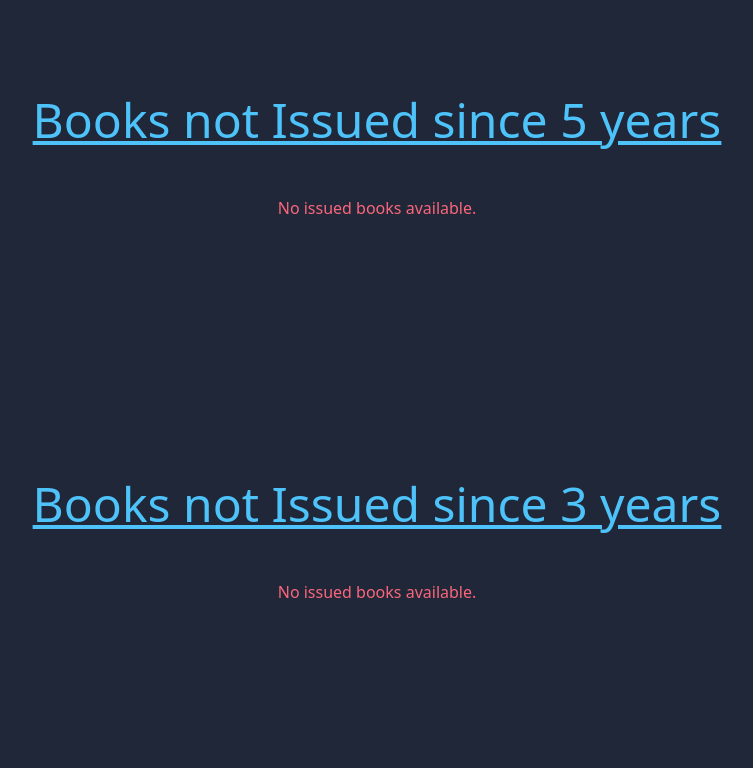
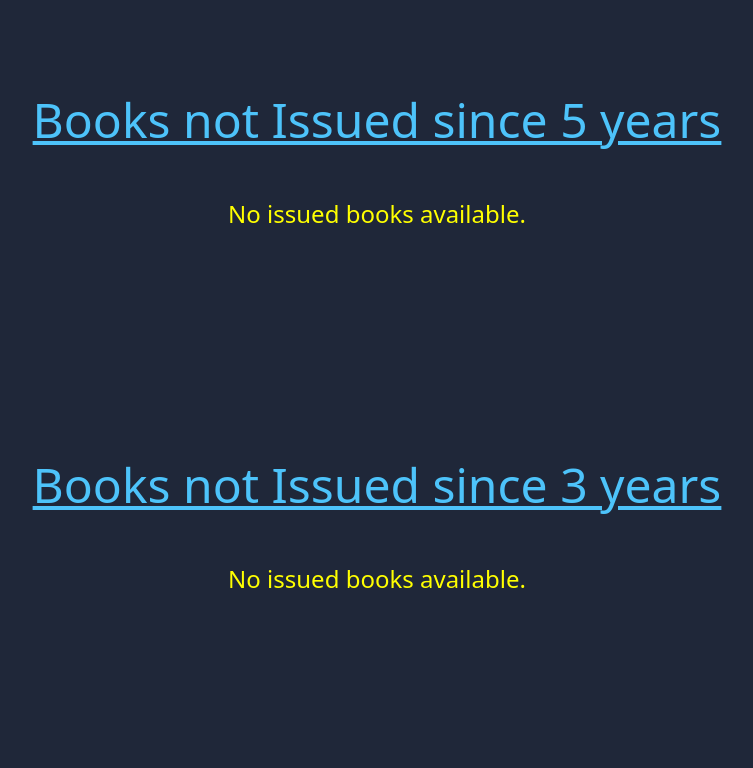
Before and after one commit to UtsavMehta1902/LibInfoSystem, a Django app: page /staff/issue_statistics/ in a window 1280 px wide. Shown: the part 59-827 px from the top of the page, without its empty margins (263-1016 px from the left). After the commit the page ends 647 px from the top, so only its background shows below. Run offline with Django 3.2, Linux system fonts and the light colour scheme; a user stored in the database is signed in; data comes from the database, SQL or seed files in the repository; both versions use the stored data as it was after the commit; some libraries are stand-ins or nearby versions.

Commit message:
Change css of different pages.

```diff
--- a/LIS/member/templates/member/view_issue_history.html
+++ b/LIS/member/templates/member/view_issue_history.html
@@ -116,6 +116,10 @@
       font-family: 'Segoe UI', Tahoma, Geneva, Verdana, sans-serif;
     }
 
+    h4{
+      color: yellow;
+    }
+
     @media (max-width: 800px) {
       .container td:nth-child(4),
       .container th:nth-child(4) {
--- a/LIS/member/templates/member/view_issued_books.html
+++ b/LIS/member/templates/member/view_issued_books.html
@@ -111,6 +111,10 @@
       font-family: 'Segoe UI', Tahoma, Geneva, Verdana, sans-serif;
     }
 
+    h4{
+      color: yellow;
+    }
+
     @media (max-width: 800px) {
       .container td:nth-child(4),
       .container th:nth-child(4) {
--- a/LIS/member/templates/member/view_reminders.html
+++ b/LIS/member/templates/member/view_reminders.html
@@ -107,6 +107,10 @@
       font-family: 'Segoe UI', Tahoma, Geneva, Verdana, sans-serif;
     }
 
+    h4{
+      color: yellow;
+    }
+
     @media (max-width: 800px) {
       .container td:nth-child(4),
       .container th:nth-child(4) {
@@ -118,7 +122,7 @@
 <div class="container mt-4">
     <h1 class="text-center page-title"><strong>Reminders</strong></h1>
     {% if reminders|length == 0 %}
-        <h3 class="text-center">No current reminders!</h3>
+        <h4 class="text-center">No current reminders!</h4>
     {% else %}
     <table class="table table-hover" id="example">
         <thead>
--- a/LIS/staff/templates/staff/book_issue_statistics.html
+++ b/LIS/staff/templates/staff/book_issue_statistics.html
@@ -105,6 +105,10 @@
     color: rgb(226, 223, 223);
   }
 
+  h4{
+    color: yellow;
+  }
+
   @media (max-width: 800px) {
     .container td:nth-child(4),
     .container th:nth-child(4) {
@@ -116,7 +120,7 @@
 <div class="container">
   <h1 class="text-center"><u>Books not Issued since 5 years</u></h1>
   {% if not_issued_5|length == 0 %}
-  <h3 class="text-center">No issued books available.</h3>
+  <h4 class="text-center">No issued books available.</h4>
   {% else %}
   <table class="table table-hover">
     <thead>
@@ -146,7 +150,7 @@
 <div class="container">
   <h1 class="text-center"><u>Books not Issued since 3 years</u></h1>
   {% if not_issued_3|length == 0 %}
-  <h3 class="text-center">No issued books available.</h3>
+  <h4 class="text-center">No issued books available.</h4>
   {% else %}
   <table class="table table-hover" >
     <thead>
--- a/LIS/staff/templates/staff/view_issued_books.html
+++ b/LIS/staff/templates/staff/view_issued_books.html
@@ -109,6 +109,10 @@
     font-family: 'Segoe UI', Tahoma, Geneva, Verdana, sans-serif;
   }
 
+  h4{
+    color: yellow;
+  }
+
   @media (max-width: 800px) {
     .container td:nth-child(4),
     .container th:nth-child(4) {
@@ -120,7 +124,7 @@
 <div class="container">
   <h1 class="text-center page-title"><strong>Issued Books</strong></h1>
   {% if total_books == 0 %}
-  <h3 class="text-center">No issued books available.</h3>
+  <h4 class="text-center">No issued books available.</h4>
   {% else %}
   <table class="table table-hover" id="example">
     <thead>
```
Also changed, not shown: LIS/db.sqlite3.
